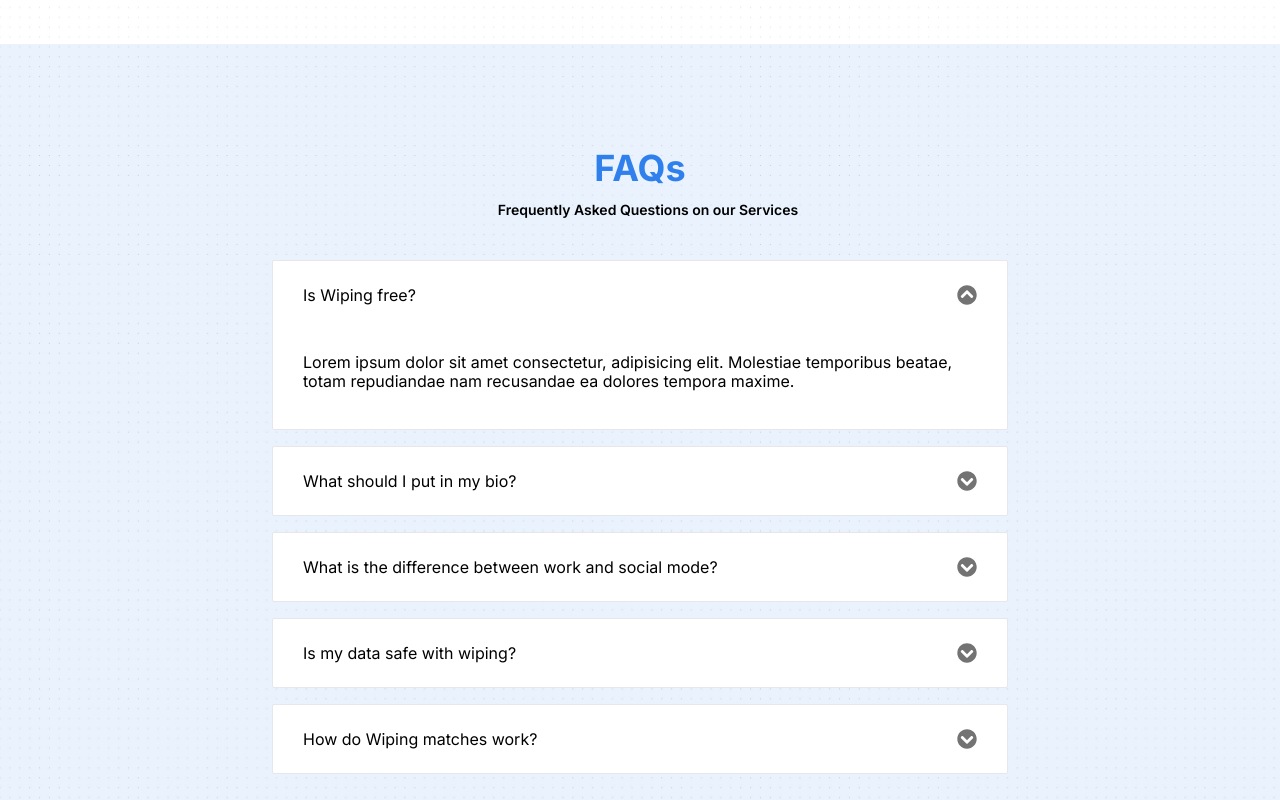
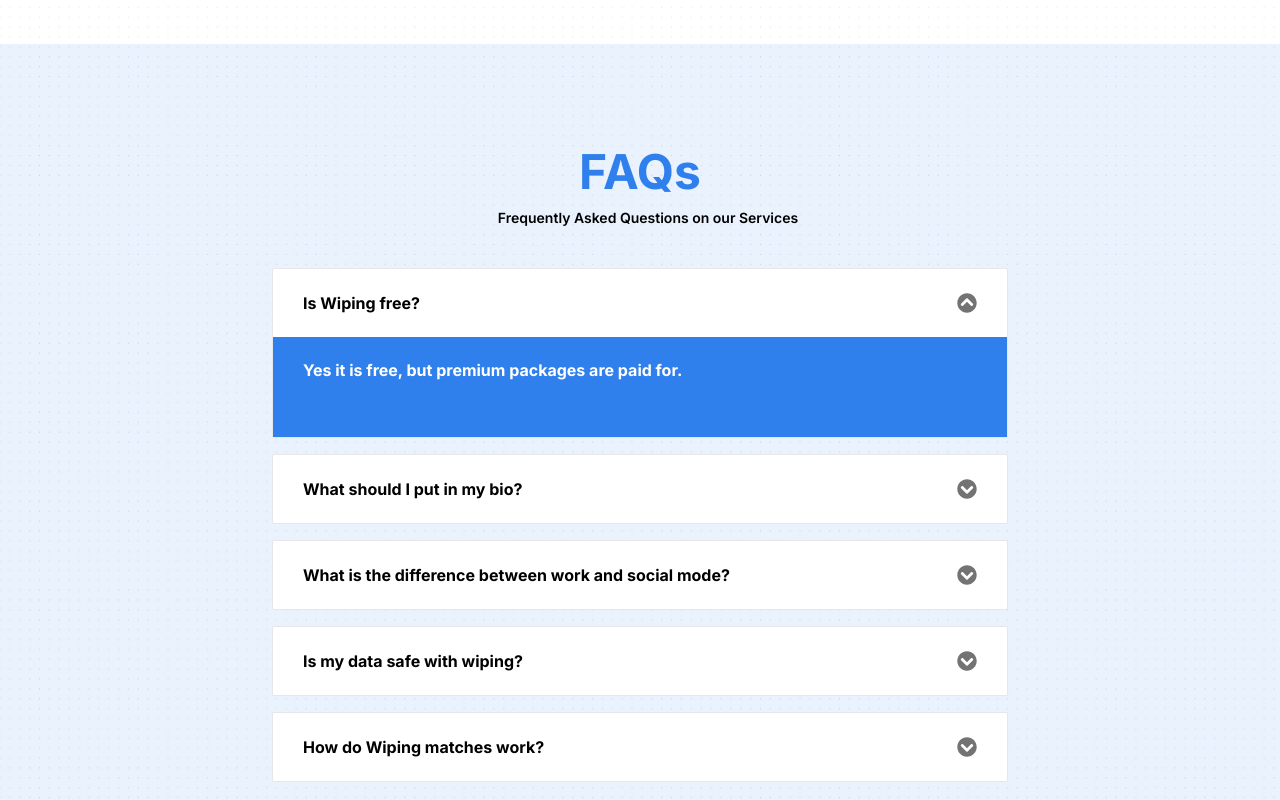
Before and after one commit to Muashef/wiping-landing-page, a React (Vite) app: page / in a window 1280 px wide. Shown: the part 3161-3961 px from the top of the page. Built offline with nearby package versions, Linux system fonts and the light colour scheme.

Commit message:
updated faq response

```diff
--- a/src/components/Accordion.jsx
+++ b/src/components/Accordion.jsx
@@ -22,7 +22,7 @@
         <div
           className={`${
             activeIndex == index ? 'min-h-[170px] lg:min-h-[100px]' : 'min-h-0'
-          } max-h-0 overflow-hidden flex justify-center transition-all px-[30px]`}
+          } max-h-0 overflow-hidden flex bg-[#2F80ED] text-white transition-all px-[30px]`}
         >
           <div className='mt-6'>{answer}</div>
         </div>
--- a/src/components/Faq.jsx
+++ b/src/components/Faq.jsx
@@ -11,8 +11,8 @@
   const { accordions } = faq;
   const [activeIndex, setActiveIndex] = useState(0)
   return (
-    <section className='faq h-fit  py-[40px] lg:py-[80px] lg:mb-0'>
-      <div className='max-w-[768px] mx-auto lg:bg-faq bg-no-repeat bg-custom bg-center lg:h-[600px] lg:pt-6'>
+    <section className='faq h-fit  py-[20px] lg:py-[80px] lg:mb-0'>
+      <div className='max-w-[768px] mx-auto lg:bg-faq bg-no-repeat bg-custom bg-center font-bold lg:h-[600px] lg:pt-6'>
         {/* section title */}
         <div
           className='section-title-group flex flex-col items-center justify-center pb-10 space-x-4 lg:max-w-[540px] mx-auto px-4 lg:px-0'
@@ -20,7 +20,7 @@
           data-aos-offset='200'
           data-aos-delay='200'
         >
-          <h1 className='text-[#2F80ED] text-4xl font-bold mb-3'>FAQs</h1>
+          <h1 className='text-[#2F80ED] text-5xl font-bold mb-3'>FAQs</h1>
           <p className='text-[background: #303030;
 ] text-sm font-semibold'>Frequently Asked Questions on our Services</p>
         </div>
--- a/src/components/Footer.jsx
+++ b/src/components/Footer.jsx
@@ -27,7 +27,7 @@
             text-[14px] md:text-[21px] leading-[27px] mb-4"
             >
               Stay connected with like-minded individuals on our social
-              networking app. Find friends, dates, and people with similar
+              networking app. Find friends, dates and people with similar
               career experiences. Keep up to date with our latest features and
               events by following us on social media.
             </p>
--- a/src/data.jsx
+++ b/src/data.jsx
@@ -7,27 +7,27 @@
     {
       question: 'Is Wiping free?',
       answer:
-        'Lorem ipsum dolor sit amet consectetur, adipisicing elit. Molestiae temporibus beatae, totam repudiandae nam recusandae ea dolores tempora maxime.',
+        'Yes it is free, but premium packages are paid for.',
     },
     {
       question: 'What should I put in my bio?',
       answer:
-        'Lorem ipsum dolor sit amet consectetur, adipisicing elit. Molestiae temporibus beatae, totam repudiandae nam recusandae ea dolores tempora maxime.',
+        'Basic information about yourself.',
     },
     {
       question: 'What is the difference between work and social mode?',
       answer:
-        'Lorem ipsum dolor sit amet consectetur, adipisicing elit. Molestiae temporibus beatae, totam repudiandae nam recusandae ea dolores tempora maxime.',
+        '"Work Mode" that focuses on professional networking & matching (job seekers, recruiters, counselors, mentors, mentees & educatos) and a dating platform in "Social Mode" that matches users using our relationship algorithm and users\' preferences.',
     },
     {
       question: 'Is my data safe with wiping?',
       answer:
-        'Lorem ipsum dolor sit amet consectetur, adipisicing elit. Molestiae temporibus beatae, totam repudiandae nam recusandae ea dolores tempora maxime.',
+        'Yes it is as we don\'t disclose personal information to third parties',
     },
     {
       question: 'How do Wiping matches work?',
       answer:
-        'Lorem ipsum dolor sit amet consectetur, adipisicing elit. Molestiae temporibus beatae, totam repudiandae nam recusandae ea dolores tempora maxime.',
+        'Wiping uses relationship algorithm, filter and users\' preferences.',
     },
   ],
 };
```
